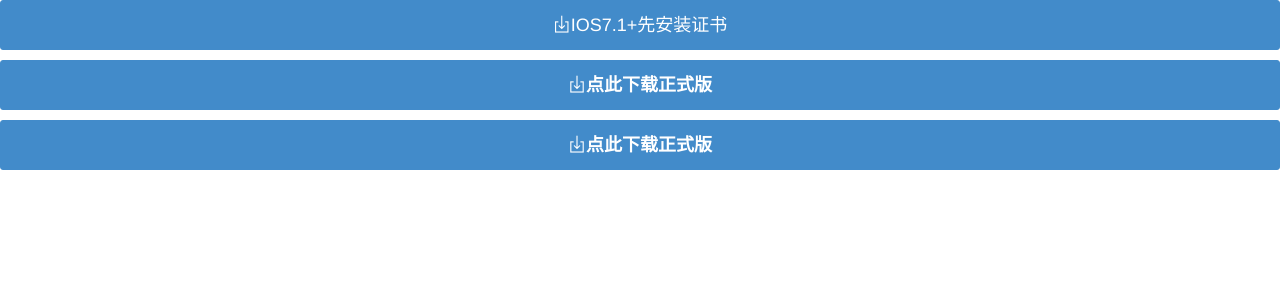
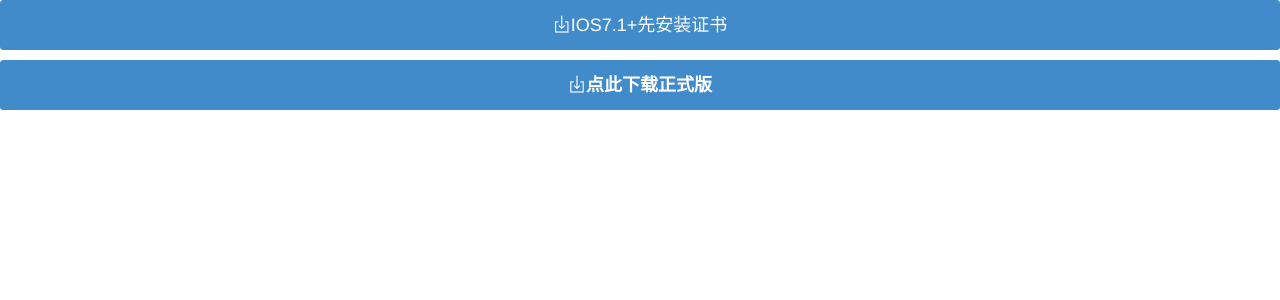
Before and after one commit to JohnSnow/jft, a PHP site: page / in a window 1280 px wide. Shown: the part 44-344 px from the top of the page. Run offline with PHP 8.4, Linux system fonts and the light colour scheme.

Commit message:
update and fix a bug for android device

```diff
--- a/index.php
+++ b/index.php
@@ -42,9 +42,6 @@
                     <div id="cer_download">
                         <a class="btn btn-block btn-primary" data-ignore="push" href="http://192.168.1.253/server.crt">
                             <span class="icon icon-download"></span>IOS7.1+先安装证书
-                        </a>
-                        <a class="btn btn-block btn-primary" data-ignore="push" href="itms-services:///?action=download-manifest&url=https://123.59.41.14:4443/download_ssl.plist">
-                            <span class="icon icon-download"></span><strong>点此下载正式版</strong>
                         </a>
                     </div>
                     <div id="normal_download">
--- a/js/plat.js
+++ b/js/plat.js
@@ -5,12 +5,10 @@ if (/(iPhone|iPad|iPod|iOS)/i.test(navigator.userAgent))
     if (/(7_1|8_0|8_1|8_2|8_3|8_4|9_0)/i.test(navigator.userAgent))
     {
         document.getElementById("cer_download").style.display = '';
-        document.getElementById("normal_download").style.display = 'none';
     }
     else
     {
         document.getElementById("cer_download").style.display = 'none';
-        document.getElementById("normal_download").style.display = '';
     }
 }
 else
```
Also changed, not shown: README.md, 1 other file.
